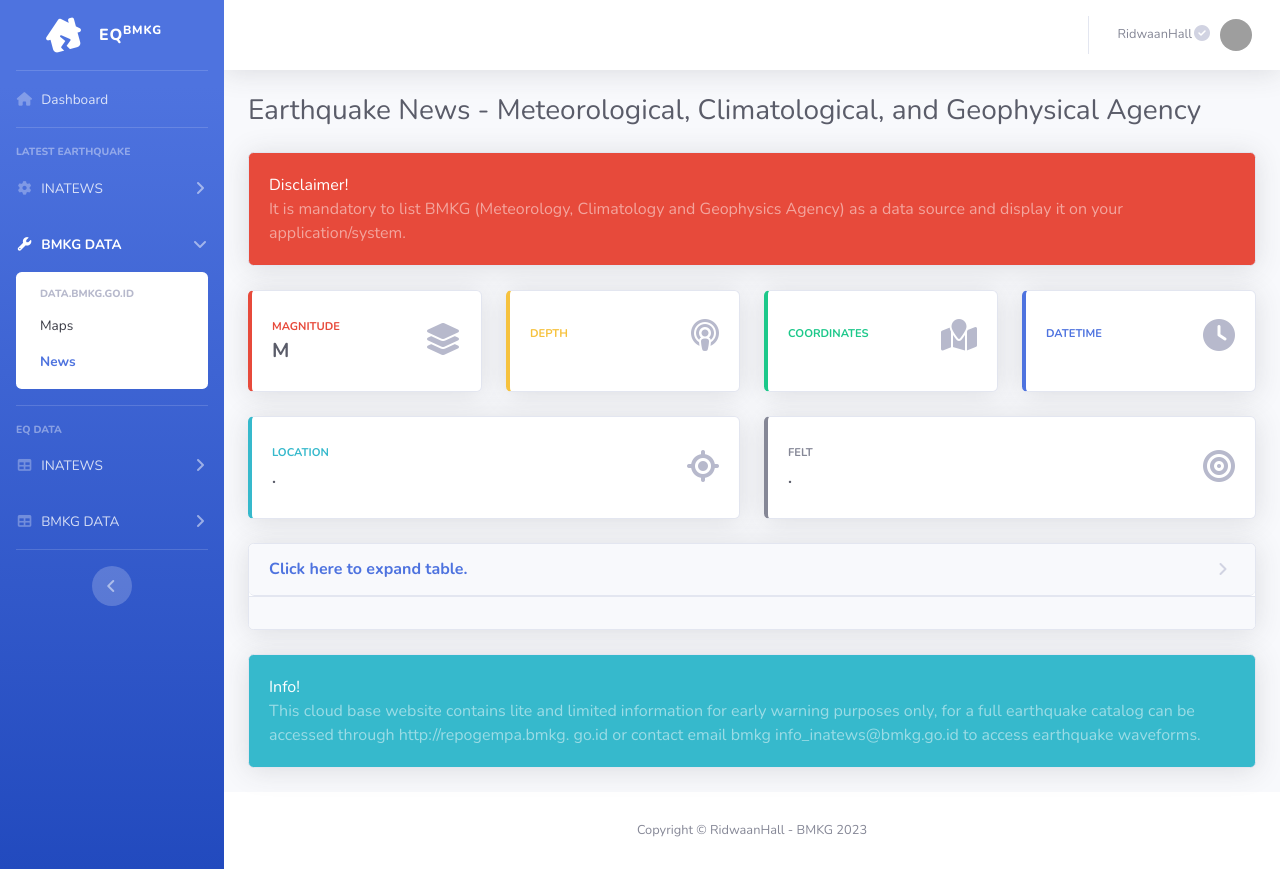
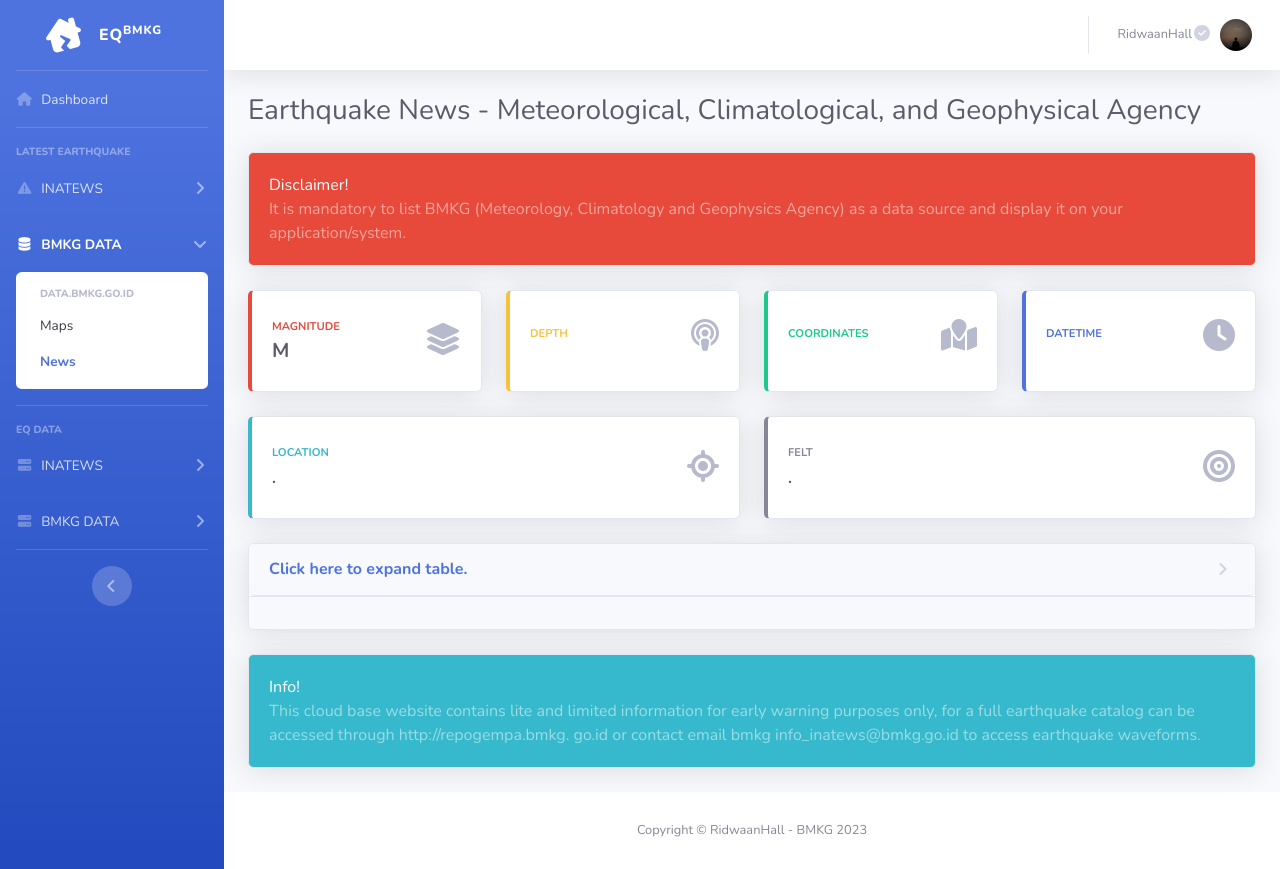
Before and after one commit to ridwaanhall/earthquaqe-bmkg-web, a Flask app: page /bmkgdata-news in a window 1280 px wide. Run offline with Flask 3, Linux system fonts and the light colour scheme; data that the repository does not hold is empty; some libraries are stand-ins or nearby versions; grey boxes are pictures that could not be loaded.

Commit message:
Modify code

```diff
--- a/templates/base.html
+++ b/templates/base.html
@@ -71,7 +71,7 @@
                 <a class="nav-link{% if request.path != '/inatews-news'  and request.path != '/inatews-maps' %} collapsed{% endif %}"
                    href="#" data-toggle="collapse" data-target="#collapseINATEWSnews"
                    aria-expanded="true" aria-controls="collapseINATEWSnews">
-                    <i class="fas fa-fw fa-cog"></i>
+                    <i class="fas fa-fw fa-triangle-exclamation"></i>
                     <span>INATEWS</span>
                 </a>
                 <div id="collapseINATEWSnews"
@@ -90,7 +90,7 @@
                 <a class="nav-link{% if request.path != '/bmkgdata-news'  and request.path != '/bmkgdata-maps' %} collapsed{% endif %}"
                   href="#" data-toggle="collapse" data-target="#collapseBMKGdataNew"
                     aria-expanded="true" aria-controls="collapseBMKGdataNew">
-                    <i class="fas fa-fw fa-wrench"></i>
+                    <i class="fas fa-fw fa-database"></i>
                     <span>BMKG DATA</span>
                 </a>
                 <div id="collapseBMKGdataNew"
@@ -117,7 +117,7 @@
                 <a class="nav-link{% if request.path != '/inatews-live30event' and request.path != '/inatews-last30event' and request.path != '/inatews-last30feltevent' and request.path != '/inatews-last30tsunamievent' and request.path != '/inatews-EmgempaQL' and request.path != '/inatews-EQcatalog' and request.path != '/inatews-history' %} collapsed{% endif %}"
                   href="#" data-toggle="collapse" data-target="#collapseINATEWSeq"
                     aria-expanded="true" aria-controls="collapseINATEWSeq">
-                    <i class="fas fa-fw fa-table"></i>
+                    <i class="fas fa-fw fa-server"></i>
                     <span>INATEWS</span>
                 </a>
                 <div id="collapseINATEWSeq"
@@ -142,7 +142,7 @@
                 <a class="nav-link{% if request.path != '/bmkgdata-recentEQ' and request.path != '/bmkgdata-EQfelt'%} collapsed{% endif %}"
                   href="#" data-toggle="collapse" data-target="#collapseBMKGopenDATA"
                     aria-expanded="true" aria-controls="collapseBMKGopenDATA">
-                    <i class="fas fa-fw fa-table"></i>
+                    <i class="fas fa-fw fa-server"></i>
                     <span>BMKG DATA</span>
                 </a>
                 <div id="collapseBMKGopenDATA" class="collapse {% if request.path == '/bmkgdata-recentEQ' or request.path == '/bmkgdata-EQfelt' %}show{% endif %}" aria-labelledby="BMKGdataEQ" data-parent="#accordionSidebar">
@@ -195,7 +195,7 @@
                                 <i class="fas fa-fw fa-solid fa-circle-check mr-2 mb-1"></i>
 
                                 <img class="img-profile rounded-circle"
-                                    src="img/undraw_profile.svg">
+                                    src="static/img/RidwaanHall.jpg">
                             </a>
                         </li>
 
--- a/templates/dashboard.html
+++ b/templates/dashboard.html
@@ -36,7 +36,7 @@
                     <div class="d-sm-flex align-items-center justify-content-between mb-4">
                         <h1 class="h3 mb-0 text-gray-800">Dashboard - RidwaanHall</h1>
                         <div href="#" class="d-none d-sm-inline-block btn btn-sm btn-success shadow-sm"><i
-                                class="fas fa-download fa-sm text-white-50"></i> Last update {{ info_dashboard.info.timesent }}</div>
+                                class="fas fa-clock-rotate-left fa-sm text-white-50"></i> Last update {{ info_dashboard.info.timesent }}</div>
                     </div>
                     <div class="row">
                         <div class="col-lg-12 mb-4">
@@ -59,7 +59,7 @@
                                             <div class="h5 mb-0 font-weight-bold text-gray-800">{{ info_dashboard.info.magnitude }} M</div>
                                         </div>
                                         <div class="col-auto">
-                                            <i class="fas fa-layer-group fa-2x text-gray-500"></i>
+                                            <i class="fas fa-chart-simple fa-2x text-gray-500"></i>
                                         </div>
                                     </div>
                                 </div>
```
